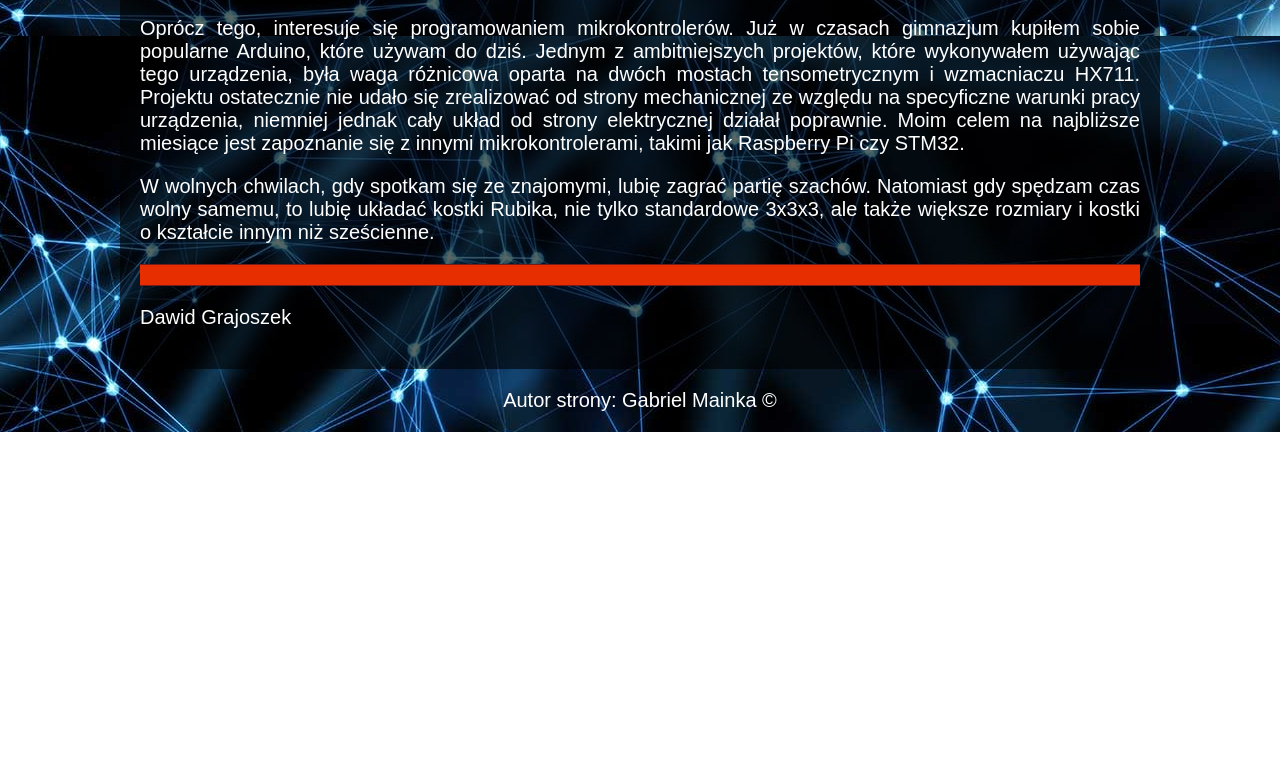
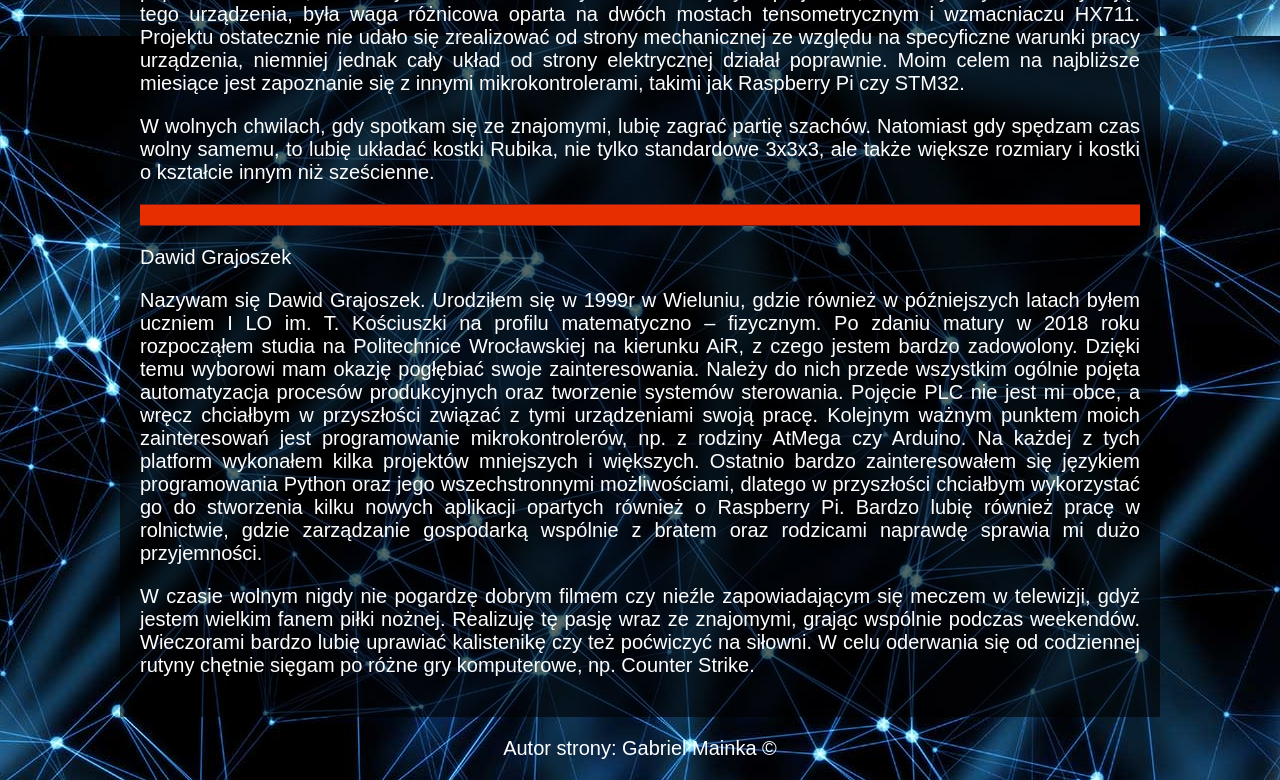
Before and after one commit to gabriel00mainka/projekt, a plain HTML site: page index.html in a window 1280 px wide. Shown: the part 1564-2344 px from the top of the page. Before the commit the page ends 1996 px from the top, so only its background shows below. Drawn offline with Linux system fonts and the light colour scheme.

Commit message:
wiadomość

```diff
--- a/index.html
+++ b/index.html
@@ -25,7 +25,7 @@
 				<tbody><tr>
 					<td><img src="img/gabriel.jpg" title="Gabriel Mainka" width="100%"> <figcaption style="color:#ffffff">Gabriel Mainka</figcaption> </td>
 					<td><img src="img/michal.jpg" title="Michał Lemański" width="99%"> <figcaption style="color:#ffffff">Michał Lemański</figcaption> </td>
-					<td><img src="img/gabriel.jpg" title="Dawid Grajoszek" width="100%"> <figcaption style="color:#ffffff">Dawid Grajoszek</figcaption> </td>
+					<td><img src="img/dawid.jpg" title="Dawid Grajoszek" width="101%"> <figcaption style="color:#ffffff">Dawid Grajoszek</figcaption> </td>
 				</tr>
 			</tbody></table>
 		</div>
@@ -49,8 +49,8 @@
 		<div class="nav">
 		</div>
 			<p>Dawid Grajoszek</p>
-			<p></p>
-			<p></p>
+			<p>Nazywam się Dawid Grajoszek. Urodziłem się w 1999r w Wieluniu, gdzie również w późniejszych latach byłem uczniem I LO im. T. Kościuszki na profilu matematyczno – fizycznym. Po zdaniu matury w 2018 roku rozpocząłem studia na Politechnice Wrocławskiej na kierunku AiR, z czego jestem bardzo zadowolony. Dzięki temu wyborowi mam okazję pogłębiać swoje zainteresowania. Należy do nich przede wszystkim ogólnie pojęta automatyzacja procesów produkcyjnych oraz tworzenie systemów sterowania. Pojęcie PLC nie jest mi obce, a wręcz chciałbym w przyszłości związać z tymi urządzeniami swoją pracę. Kolejnym ważnym punktem moich zainteresowań jest programowanie mikrokontrolerów, np. z rodziny AtMega czy Arduino. Na każdej z tych platform wykonałem kilka projektów mniejszych i większych. Ostatnio bardzo zainteresowałem się językiem programowania Python oraz jego wszechstronnymi możliwościami, dlatego w przyszłości chciałbym wykorzystać go do stworzenia kilku nowych aplikacji opartych również o Raspberry Pi. Bardzo lubię również pracę w rolnictwie, gdzie zarządzanie gospodarką wspólnie z bratem oraz rodzicami naprawdę sprawia mi dużo przyjemności.</p>
+			<p>W czasie wolnym nigdy nie pogardzę dobrym filmem czy nieźle zapowiadającym się meczem w telewizji, gdyż jestem wielkim fanem piłki nożnej. Realizuję tę pasję wraz ze znajomymi, grając wspólnie podczas weekendów. Wieczorami bardzo lubię uprawiać kalistenikę czy też poćwiczyć na siłowni. W celu oderwania się od codziennej rutyny chętnie sięgam po różne gry komputerowe, np. Counter Strike.</p>
 
 		</div>
 		<div style="clear:both;"></div>
```
Also changed, not shown: img/dawid.jpg (added).
